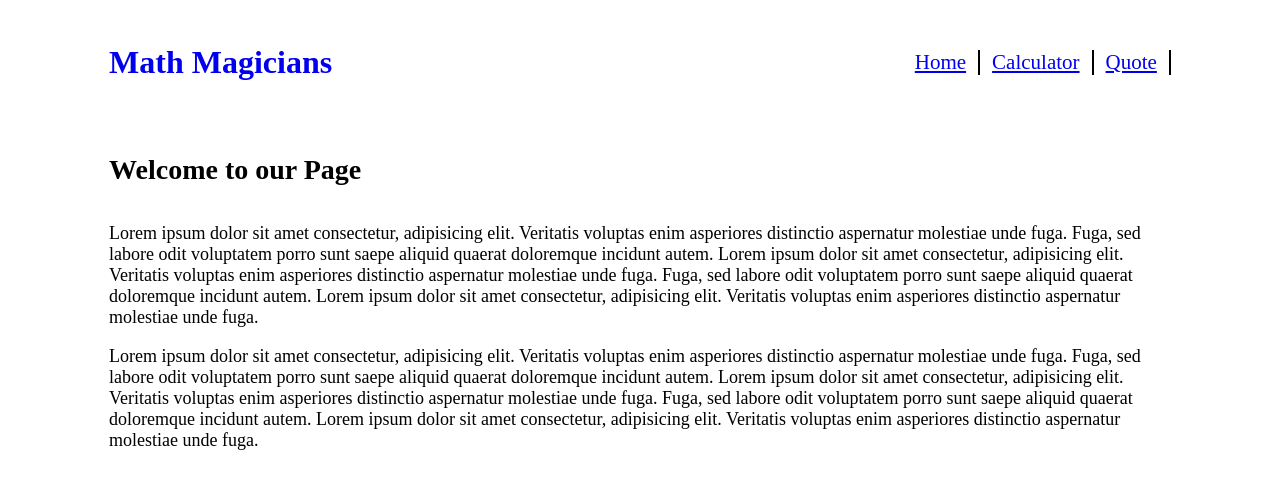
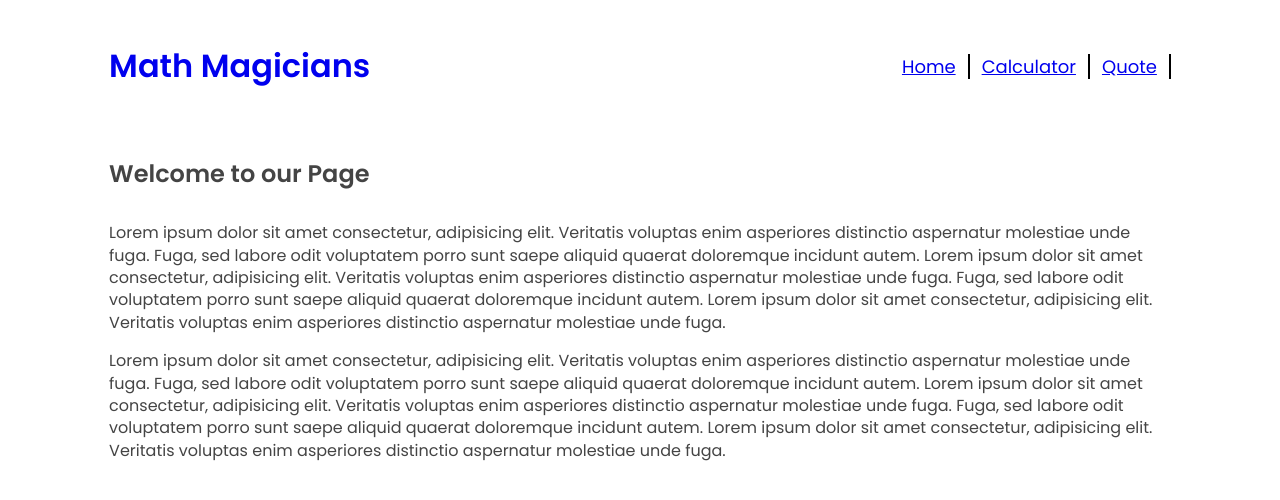
Before and after one commit to isaacpitwa/math_magicians, a React (Create React App) app: page / in a window 1280 px wide. Shown: the top 500 px of the page. Built offline with nearby package versions, Linux system fonts and the light colour scheme.

Commit message:
Polishing

```diff
--- a/src/App.css
+++ b/src/App.css
@@ -1,3 +1,13 @@
+@import url("https://fonts.googleapis.com/css2?family=Poppins:wght@300;400;600&display=swap");
+
+body {
+  font-family: Poppins, sans-serif;
+  line-height: 1.4;
+  color: #444;
+  background: #fff;
+  height: 100vh;
+}
+
 .calc-wrapper {
   width: 60%;
   height: 50vh;
@@ -62,16 +72,16 @@
 }
 
 .quote-container p {
-  font-size: 32px;
+  font-size: 24px;
 }
 
 .home-container h4,
 .calculator-container h4 {
-  font-size: 28px;
+  font-size: 24px;
 }
 
 .home-container p {
-  font-size: 18px;
+  font-size: 16px;
 }
 
 .calculator-container {
--- a/src/components/header.module.css
+++ b/src/components/header.module.css
@@ -24,7 +24,7 @@ nav li {
 }
 
 nav li a {
-  font-size: 21px;
+  font-size: 18px;
 }
 
 a:visited {
```
